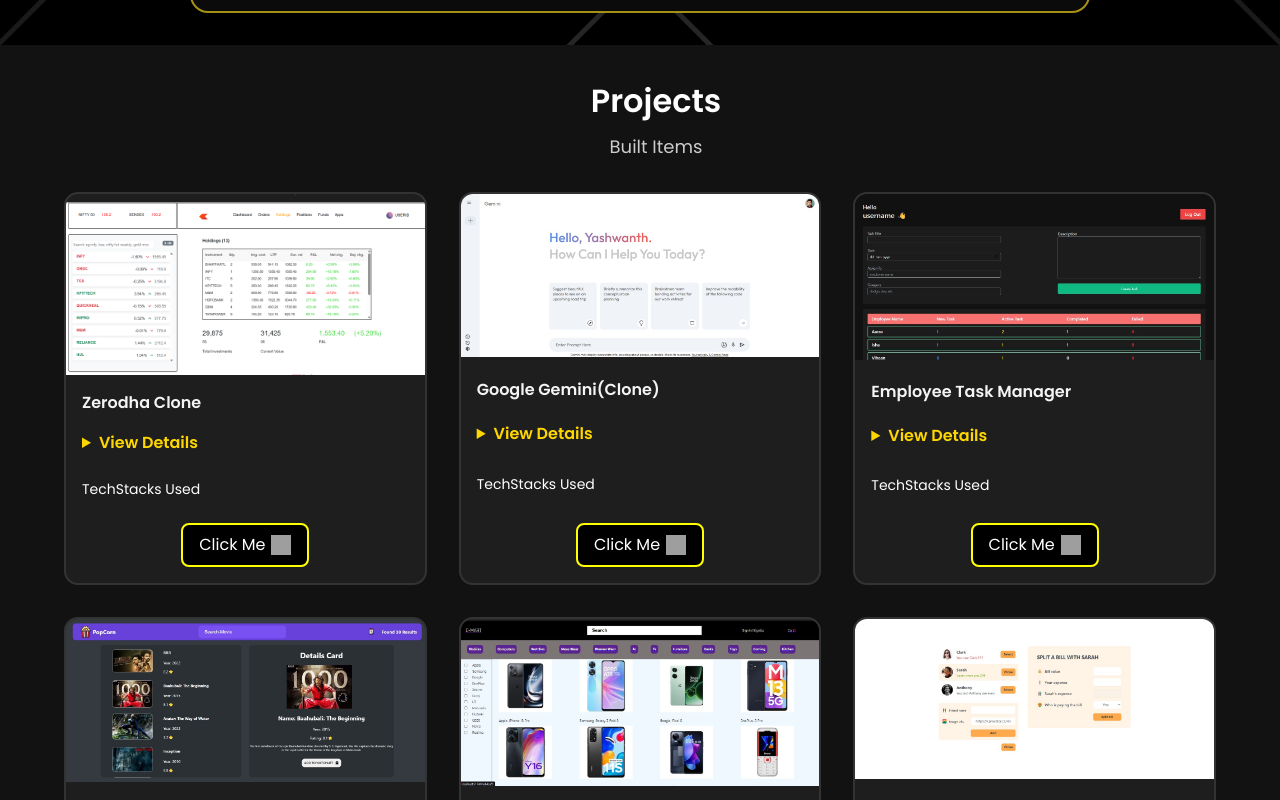
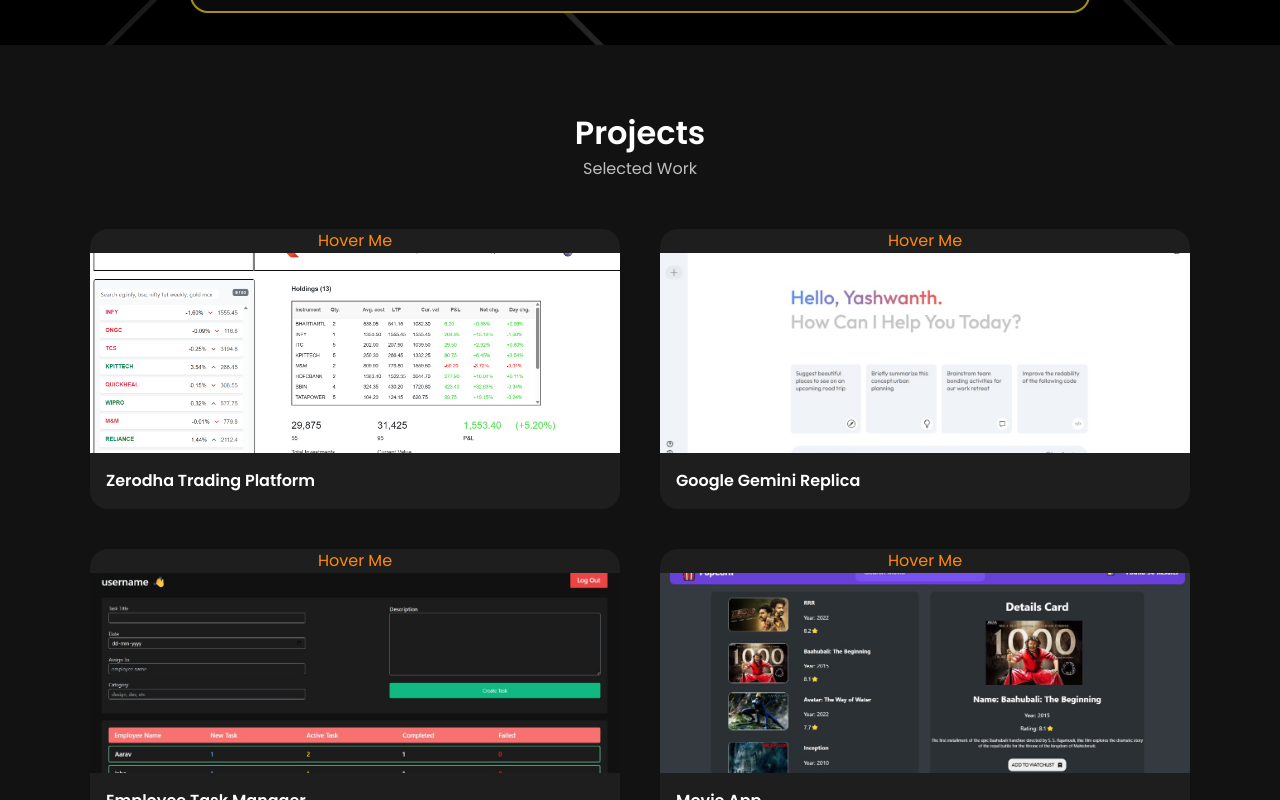
Before and after one commit to Yashwanth-raju005/MY-PORTFOILIO, a React (Vite) app: page / in a window 1280 px wide. Shown: the part 2740-3540 px from the top of the page. Built offline with nearby package versions, Linux system fonts and the light colour scheme; grey boxes are pictures that could not be loaded.

Commit message:
updated ui

```diff
--- a/src/Components/About/About.jsx
+++ b/src/Components/About/About.jsx
@@ -31,7 +31,7 @@
             target="_blank"
             rel="noreferrer"
             href={Resume}
-            className="button button--flex my-btn"
+            className="button button--flex my-btn "
           >
             Download CV
             <img
--- a/src/Components/About/about.css
+++ b/src/Components/About/about.css
@@ -34,10 +34,7 @@
   color: white;
 }
 
-.my-btn:hover{
-  background-color: white;
-  color: black;
-}
+
 
 .about__box {
   background-color: var(--container-color);
--- a/src/Components/Projects/Cards.jsx
+++ b/src/Components/Projects/Cards.jsx
@@ -5,48 +5,43 @@
 
 const Cards = ({ pro }) => {
   return (
-    <div className="card-main">
-      <div className="card-sub">
-        <div className="card-img">
+    <div className="project-card">
+      <div className="project-card__inner">
+
+        {/* FRONT */}
+        <div className="project-card__front">
+          <h4 className="text-center text-orange-400 text-1xl">Hover Me</h4>
           <img src={pro.projectImage} alt={pro.projectName} />
+          <h3>{pro.projectName}</h3>
+
         </div>
 
-        <div className="card-title">
-          <h3>{pro.projectName}</h3>
-        </div>
 
-        <div className="card-details">
-          <details>
-            <summary>View Details</summary>
-            <p>{pro.projectDescription}</p>
-          </details>
-        </div>
 
-        <div className="card-techstacks">
-          <div className="tech-name">
-            <h4>
-              TechStacks Used <i className="uil uil-arrow-right"></i>
-            </h4>
-          </div>
+        {/* BACK */}
+        <div className="project-card__back ">
+          <p>{pro.projectDescription}</p>
+          <div>
+
+            <div>TechStacks Used : </div>
           <div className="tech-icons">
             <i className="uil uil-react"></i>
             <i className="uil uil-css3-simple"></i>
             <i className="uil uil-java-script"></i>
           </div>
+
+          </div>
+
+
+          <a
+            href={pro.githubLink}
+            target="_blank"
+            rel="noopener noreferrer"
+          >
+            <button className="card-btn">View Code</button>
+          </a>
         </div>
 
-        <center>
-          <a href={pro.githubLink} target="_blank" rel="noopener noreferrer">
-            <button className="card-btn">
-              Click Me{" "}
-              <img
-                src="https://cdn-icons-png.flaticon.com/128/2725/2725783.png"
-                alt="icon"
-                className="click-pic"
-              />
-            </button>
-          </a>
-        </center>
       </div>
     </div>
   );
--- a/src/Components/Projects/Project.css
+++ b/src/Components/Projects/Project.css
@@ -1,169 +1,128 @@
-.project.section {
-  padding: 2rem;
-  background-color: #121212;
-}
+/* =========================
+   PROJECT SECTION
+   ========================= */
 
-.project-head {
-  text-align: left;
-  margin-bottom: 2rem;
-  padding-left: 2rem;
+.project {
+  background: #121212;
+  padding: 4rem 1rem;
 }
 
 .pro-head {
-  font-size: 32px;
   color: white;
-  margin: 0;
   text-align: center;
+  font-size: 2rem;
 }
 
-.project-head p {
-  color: #ccc;
-  margin-top: 0.5rem;
-  font-size: 18px;
+.pro-sub {
+  color: #bdbdbd;
   text-align: center;
+  margin-bottom: 3rem;
 }
 
-.card-main{
-  position:static;
-  z-index: 300;
+/* ONE COLUMN LIST */
+
+.project-list {
+  max-width: 1100px;
+  margin: auto;
+  display: grid;
+  grid-template-columns: repeat(2, 1fr);
+  gap: 2.5rem;
 }
 
-.main-card {
-  display: grid;
-  grid-template-columns: repeat(3,1fr);
-  gap: 2rem;
-  padding: 0 2rem;
+/* CARD */
+.project-card {
+  perspective: 1200px;
 }
 
-.card-sub {
+/* INNER */
+.project-card__inner {
+  position: relative;
+  height: 280px;
+  transition: transform 0.8s ease;
+  transform-style: preserve-3d;
+}
+
+/* FLIP ON HOVER */
+.project-card:hover .project-card__inner {
+  transform: rotateX(180deg);
+}
+
+/* FRONT & BACK */
+.project-card__front,
+.project-card__back {
+  position: absolute;
+  width: 100%;
+  height: 100%;
+  border-radius: 18px;
+  backface-visibility: hidden;
+  overflow: hidden;
+}
+
+/* FRONT */
+.project-card__front {
   background: #1e1e1e;
-  border-radius: 14px;
-  overflow: hidden;
-  border: 2px solid #333;
+  display: flex;
+  flex-direction: column;
+}
+
+.project-card__front img {
+  width: 100%;
+  height: 200px;
+  object-fit: cover;
+}
+
+.project-card__front h3 {
+  padding: 1rem;
   color: white;
+}
+
+/* BACK */
+.project-card__back {
+  background: linear-gradient(135deg, #0b0b0b, #1a1a1a);
+  color: white;
+  transform: rotateX(180deg);
+  padding: 2rem;
   display: flex;
   flex-direction: column;
   justify-content: space-between;
-  height: 100%;
-  transition: transform 0.3s ease, box-shadow 0.3s ease;
 }
 
-.card-sub:hover {
-  transform: scale(1.02);
-  box-shadow: 0 0 15px rgba(255, 255, 255, 0.1);
+.project-card__back p {
+  font-size: 0.9rem;
+  color: #d1d1d1;
+  line-height: 1.6;
 }
 
-.card-img img {
-  width: 100%;
-  height: auto;
-  object-fit: cover;
+/* TECH ICONS */
+.tech-icons i {
+  font-size: 1.8rem;
+  margin-right: 12px;
+  color: #00ffcc;
 }
 
-.card-title {
-  padding: 1rem;
-}
-
-.card-title h3 {
-  margin: 0;
-  color: #f4f4f4;
-}
-
-.card-details {
-  padding: 0 1rem 1rem;
-}
-
-.card-details details summary {
-  color: #ffd700;
+/* BUTTON */
+.card-btn {
+  margin-top: 1rem;
+  padding: 0.6rem 1.4rem;
+  border-radius: 20px;
+  border: none;
+  background: #00ffcc;
+  color: #000;
+  font-weight: 600;
   cursor: pointer;
-  font-weight: bold;
-}
-
-.card-details details p {
-  margin-top: 0.5rem;
-  max-height: 100px;
-  overflow-y: auto;
-  color: #e0ffe0;
-  font-size: 14px;
-}
-
-.card-details details p::-webkit-scrollbar {
-  display: none;
-}
-
-.card-techstacks {
-  display: flex;
-  justify-content: space-between;
-  align-items: center;
-  padding: 0 1rem;
-  font-size: 14px;
-  margin-bottom: 1rem;
-}
-
-.tech-icons i {
-  font-size: 24px;
-  margin-left: 10px;
-  color: #ffde59;
-}
-
-.tech-icons i:hover {
-  color: #7ec8e3;
-}
-
-.card-btn {
-  background-color: black;
-  border: 2px solid yellow;
-  color: white;
-  padding: 8px 16px;
-  border-radius: 8px;
-  display: inline-flex;
-  align-items: center;
-  gap: 6px;
-  cursor: pointer;
-  margin-bottom: 1rem;
 }
 
 .card-btn:hover {
-  background-color: yellow;
-  color: black;
-  transition: 0.3s ease-in-out;
+  background: #00bfa5;
 }
 
-.click-pic {
-  width: 20px;
-  height: 20px;
-}
-
-@media screen and (max-width: 768px) {
-  .project-head {
-    padding-left: 1rem;
+/* MOBILE */
+@media screen and (max-width: 576px) {
+  .project-card__inner {
+    height: 320px;
   }
 
-  .pro-head {
-    font-size: 28px;
-  }
-
-  .project-head p {
-    font-size: 16px;
-  }
-
-  .main-card {
-    padding: 0 1rem;
-    gap: 1.5rem;
+  .project-card__back {
+    padding: 1.5rem;
   }
 }
-
-@media screen and (max-width: 480px) {
-  .pro-head {
-    font-size: 24px;
-  }
-
-  .project-head p {
-    font-size: 14px;
-  }
-
-  .card-techstacks {
-    flex-direction: column;
-    align-items: flex-start;
-    gap: 0.5rem;
-  }
-}
--- a/src/Components/Projects/Project.jsx
+++ b/src/Components/Projects/Project.jsx
@@ -12,62 +12,61 @@
 
 export const details = [
   {
-    projectName: "Zerodha Clone",
+    projectName: "Zerodha Trading Platform",
     projectImage: Zerodha,
     projectDescription:
       "A full-stack Zerodha clone with login, charts, real-time stock API, and simulated trading.",
     githubLink: "https://github.com/Yashwanth-raju005/Zerodha_Clone",
   },
   {
-    projectName: "Google Gemini(Clone)",
+    projectName: "Google Gemini Replica",
     projectImage: Gemini,
     projectDescription:
-      "Gemini AI clone using React, responsive UI with prompt handling.",
+      "AI-powered Gemini clone using React with prompt handling and responsive UI.",
     githubLink: "https://github.com/Yashwanth-raju005/Gemini-AI-Clone",
   },
   {
     projectName: "Employee Task Manager",
     projectImage: Employee,
     projectDescription:
-      "Dashboard-based task management app for admins and employees.",
+      "Role-based dashboard for admins and employees to manage tasks efficiently.",
     githubLink: "https://github.com/Yashwanth-raju005/Employee-Task-Assigner",
   },
   {
     projectName: "Movie App",
     projectImage: Movie,
     projectDescription:
-      "Search movies, view details, and save to watch later.",
+      "Search movies, explore details, and save favorites to watch later.",
     githubLink: "https://github.com/Yashwanth-raju005/POPCORN-MOVIE-APP",
   },
   {
     projectName: "E-Commerce Site",
     projectImage: Ecom,
     projectDescription:
-      "Shopping app with product view, search and cart features.",
+      "E-commerce app with product listing, search, and cart functionality.",
     githubLink: "https://github.com/Yashwanth-raju005/React-Shopping-Site",
   },
   {
     projectName: "Eat & Split Bill",
     projectImage: EatnSplit,
     projectDescription:
-      "Split your meal bills quickly among friends.",
+      "Quickly split bills among friends with clean UI and logic.",
     githubLink: "https://github.com/Yashwanth-raju005/Bill-Splitter",
   },
 ];
 
 const Project = () => {
   return (
-    <div className="project section" id="projects">
-      <div className="project-head">
-        <h2 className="pro-head">Projects</h2>
-        <p>Built Items</p>
-      </div>
-      <div className="main-card">
+    <section className="project section" id="projects">
+      <h2 className="pro-head">Projects</h2>
+      <p className="pro-sub">Selected Work</p>
+
+      <div className="project-list">
         {details.map((pro) => (
           <Cards key={pro.projectName} pro={pro} />
         ))}
       </div>
-    </div>
+    </section>
   );
 };
 
```
